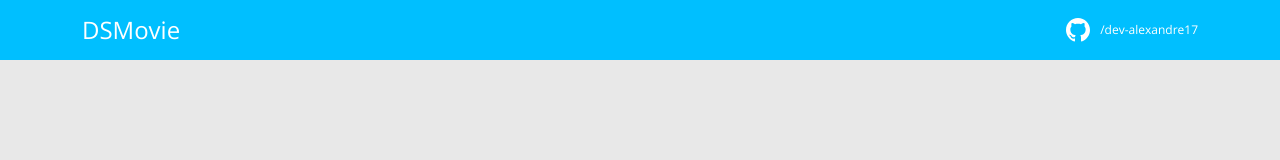
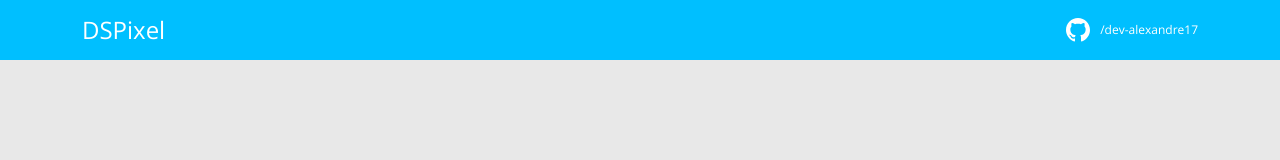
Before and after one commit to dev-alexandre17/dsmovie, a React (Create React App) app in the folder frontend/: page / in a window 1280 px wide. Shown: the top 160 px of the page. Built offline with nearby package versions, Linux system fonts and the light colour scheme.

Commit message:
Pixel Configurations

```diff
--- a/frontend/public/index.html
+++ b/frontend/public/index.html
@@ -8,7 +8,7 @@
       name="description"
       content="Web site created using create-react-app"
     />
-    <title>DSMovie</title>
+    <title>DSPixel</title>
   </head>
   <body>
     <noscript>You need to enable JavaScript to run this app.</noscript>
--- a/frontend/src/components/Navbar/index.tsx
+++ b/frontend/src/components/Navbar/index.tsx
@@ -6,12 +6,12 @@ function Navbar() {
     return (
         <header>
             <nav className='container'>
-          <div className='dsmovie-nav-content'>
-            <h1> DSMovie</h1>
+          <div className='dspixel-nav-content'>
+            <h1> DSPixel</h1>
               <a href="https://github.com/dev-alexandre17">
-                <div className='dsmovie-contact-container'>
+                <div className='dspixel-contact-container'>
                   <GitHubIcon />
-                  <p className='dsmovie-contact-link'>/dev-alexandre17</p>
+                  <p className='dspixel-contact-link'>/dev-alexandre17</p>
                 </div>
               </a>
           </div>
--- a/frontend/src/components/Navbar/styles.css
+++ b/frontend/src/components/Navbar/styles.css
@@ -5,25 +5,25 @@ header {
     align-items: center;
 }
 
-.dsmovie-nav-content {
+.dspixel-nav-content {
     display: flex;
     justify-content: space-between;
     align-items: center;
     color: #fff;
 }
 
-.dsmovie-nav-content h1 {
+.dspixel-nav-content h1 {
     margin: 0;
     font-weight: 700px;
     font-size: 24px;
 }
 
-.dsmovie-contact-container {
+.dspixel-contact-container {
     display: flex;
     align-items: center;
 }
 
-.dsmovie-contact-link {
+.dspixel-contact-link {
     margin: 0 0 0 10px;
     font-size: 12px;
 }
```
